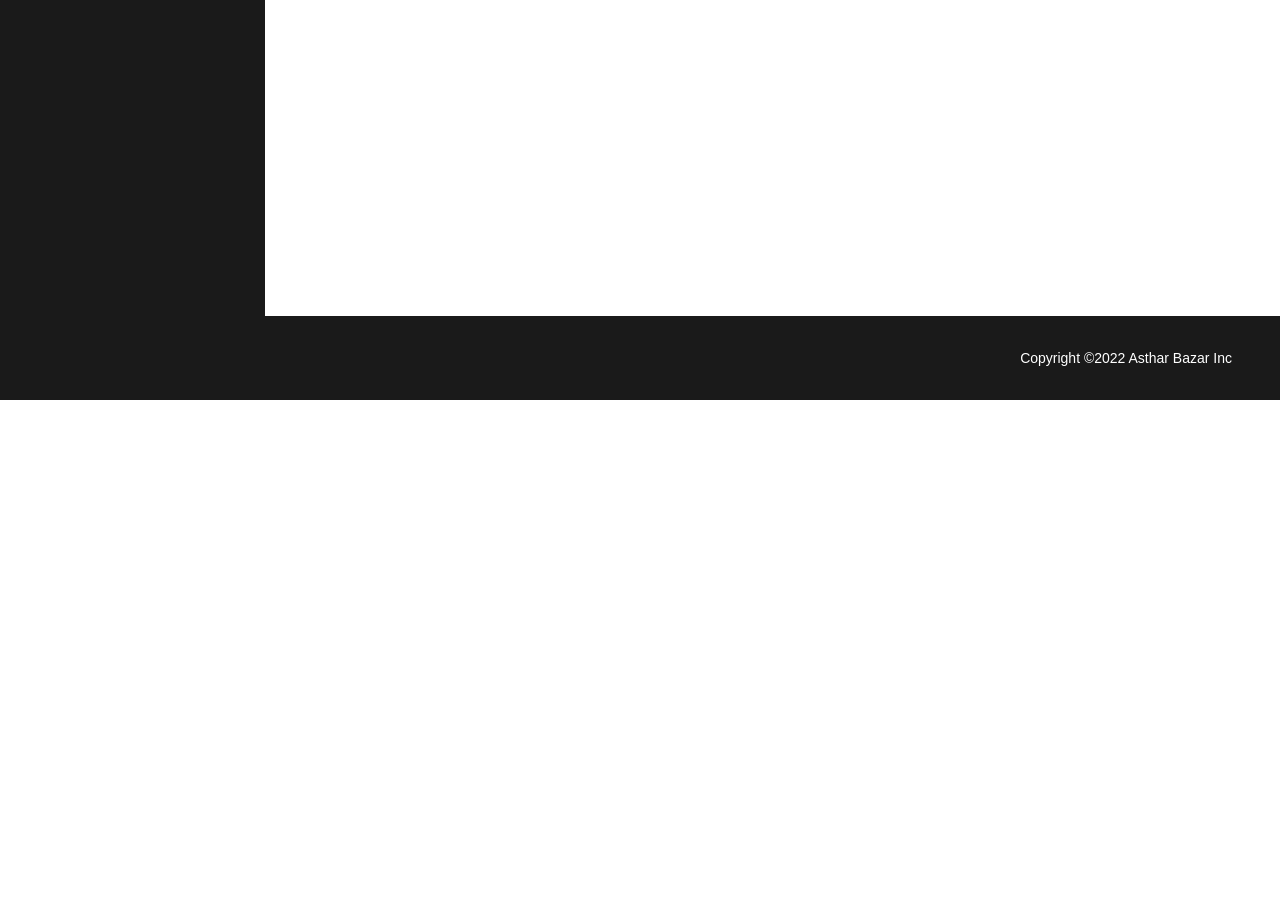
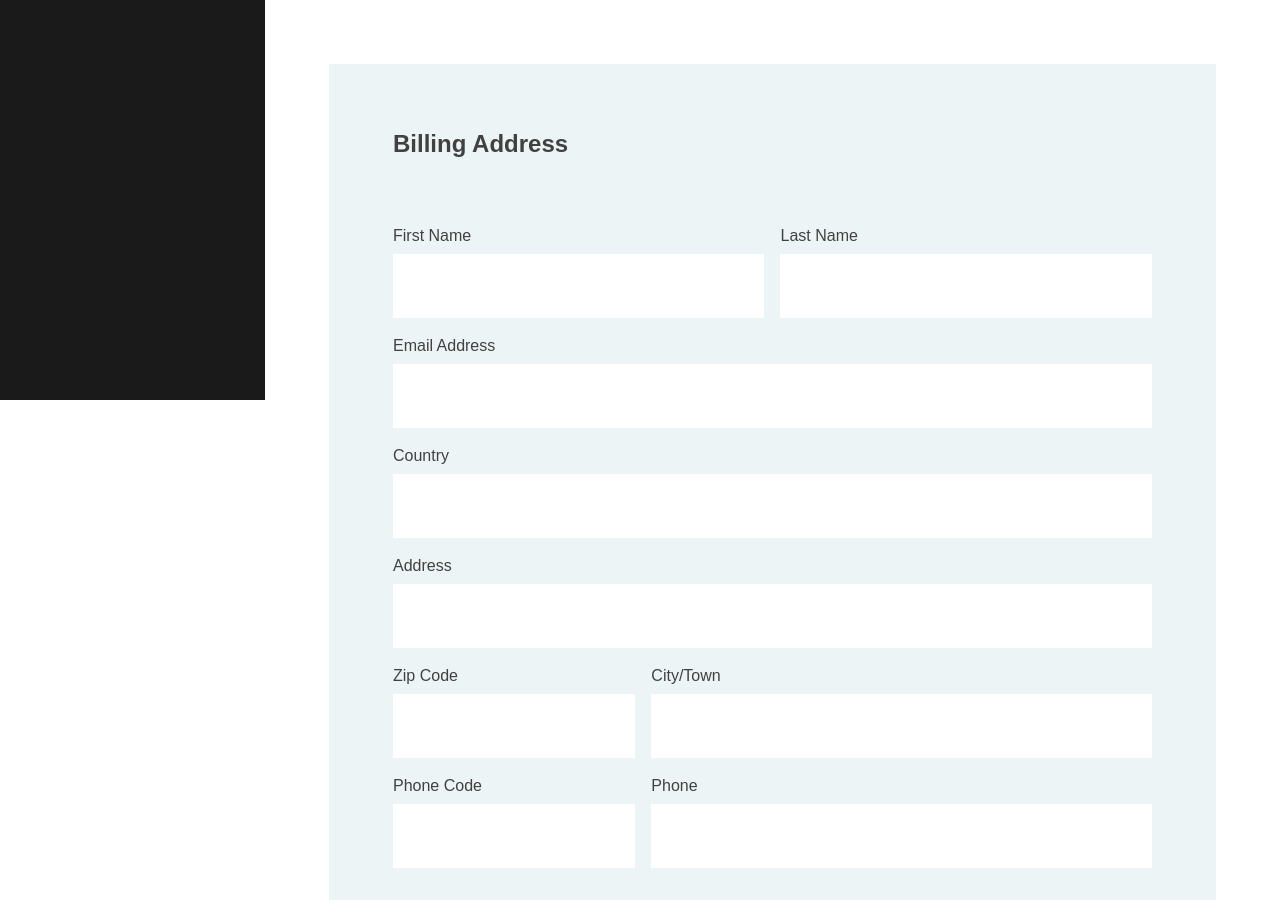
Before and after one commit to Mohammad1745/asthar-bazar-customer, a Nuxt app: page /cart/checkout in a window 1280 px wide. Shown: the part 400-1300 px from the top of the page. Before the commit the page ends 800 px from the top, so only its background shows below. Built offline with nearby package versions, Linux system fonts and the light colour scheme.

Commit message:
[Add] checkout page

```diff
--- /dev/null
+++ b/components/user/cart/chekout/BillingDetails.vue
@@ -0,0 +1,23 @@
+<template>
+  <div :class="className" class="price-summary">
+    <PriceCalculation />
+  </div>
+</template>
+
+<script>
+
+import PriceCalculation from "../index/price_summary/PriceCalculation";
+
+export default {
+  name: "PriceSummary",
+  props: ['className'],
+  components: {PriceCalculation},
+}
+</script>
+
+<style lang="scss" scoped>
+  .price-summary {
+    padding: 0 5vw;
+    background: #edf4f6;
+  }
+</style>
--- /dev/null
+++ b/components/user/cart/chekout/BillingForm.vue
@@ -0,0 +1,105 @@
+<template>
+  <div :class="className" class="form-wrapper">
+    <div class="checkout-form w-full">
+      <div class="mb-16 text-2xl font-extrabold">Billing Address</div>
+      <div class="form-group">
+        <div class="first-name">
+          <div class="mb-1.5">First Name</div>
+          <input type="text" v-model="firstName" class="w-full h-16">
+        </div>
+        <div class="last-name">
+          <div class="mb-1.5">Last Name</div>
+          <input type="text" v-model="lastName" class="w-full h-16">
+        </div>
+        <div class="email">
+          <div class="mb-1.5">Email Address</div>
+          <input type="text" v-model="email" class="w-full h-16">
+        </div>
+        <div class="country">
+          <div class="mb-1.5">Country</div>
+          <input type="text" v-model="country" class="w-full h-16">
+        </div>
+        <div class="address">
+          <div class="mb-1.5">Address</div>
+          <input type="text" v-model="address" class="w-full h-16">
+        </div>
+        <div class="zipcode">
+          <div class="mb-1.5">Zip Code</div>
+          <input type="text" v-model="zipcode" class="w-full h-16">
+        </div>
+        <div class="city">
+          <div class="mb-1.5">City/Town</div>
+          <input type="text" v-model="city" class="w-full h-16">
+        </div>
+        <div class="phone-code">
+          <div class="mb-1.5">Phone Code</div>
+          <input type="text" v-model="phoneCode" class="w-full h-16">
+        </div>
+        <div class="phone">
+          <div class="mb-1.5">Phone</div>
+          <input type="text" v-model="phone" class="w-full h-16">
+        </div>
+      </div>
+    </div>
+  </div>
+</template>
+
+<script>
+export default {
+  name: 'BillingForm',
+  props: ['className'],
+  data() {
+    return {
+      firstName: '',
+      lastName: '',
+      email: '',
+      country: '',
+      address: '',
+      zipcode: '',
+      city: '',
+      phoneCode: '',
+      phone: '',
+    }
+  }
+}
+</script>
+
+<style lang="scss" scoped>
+.form-wrapper {
+  padding: 5vw;
+  background: #edf4f6;
+
+  .form-group {
+    display: grid;
+    grid-template-rows: repeat(6, 1fr);
+    grid-template-columns: repeat(6, 1fr);
+    gap: 1rem;
+
+    .first-name {
+      grid-column: 1 / span 3;
+    }
+    .last-name {
+      grid-column: 4 / span 3;
+    }
+    .email, .country, .address {
+      grid-column: 1 / span 6;
+    }
+    .zipcode, .phone-code {
+      grid-column: 1 / span 2;
+    }
+    .city, .phone {
+      grid-column: 3 / span 4;
+    }
+  }
+  @media (max-width:1000px) {
+    .form-group {
+      grid-template-rows: repeat(9, 1fr);
+      grid-template-columns: repeat(1, 1fr);
+
+      .first-name, .last-name, .email, .country, .address, .zipcode, .phone-code, .city, .phone {
+        grid-column: 1 / span 1;
+      }
+    }
+  }
+}
+</style>
--- /dev/null
+++ b/pages/cart/checkout.vue
@@ -0,0 +1,49 @@
+<template>
+  <div class="">
+    <Header title="Checkout" :pages="pages"/>
+    <div class="main bg-white">
+      <BillingForm  class-name="basis-0 flex-grow" />
+      <BillingDetails  class-name="basis-0 flex-grow" />
+    </div>
+    <Summary className="mt-20"/>
+  </div>
+</template>
+
+<script>
+import Header from "../../components/default/Header";
+import Summary from "../../components/default/Summary";
+import BillingDetails from "../../components/user/cart/chekout/BillingDetails";
+import BillingForm from "../../components/user/cart/chekout/BillingForm";
+
+export default {
+  name: 'CheckoutPage',
+  layout: 'user',
+  head:{
+    title: "Checkout - Asthar Bazar - Promises 100% Reliance"
+  },
+  components: {BillingForm, BillingDetails, Header, Summary },
+  data () {
+    return {
+      pages: [
+        {name: "Home /", url: "/home"},
+        {name: "Cart /", url: "/cart"},
+        {name: "Checkout", url: "/cart/checkout"},
+      ]
+    }
+  }
+}
+</script>
+
+<style lang="scss" scoped>
+ .main {
+   display: flex;
+   justify-content: space-between;
+   padding: 5vw;
+   gap: 5rem;
+ }
+ @media (max-width:1499px) {
+   .main {
+     flex-direction: column;
+   }
+ }
+</style>
```
